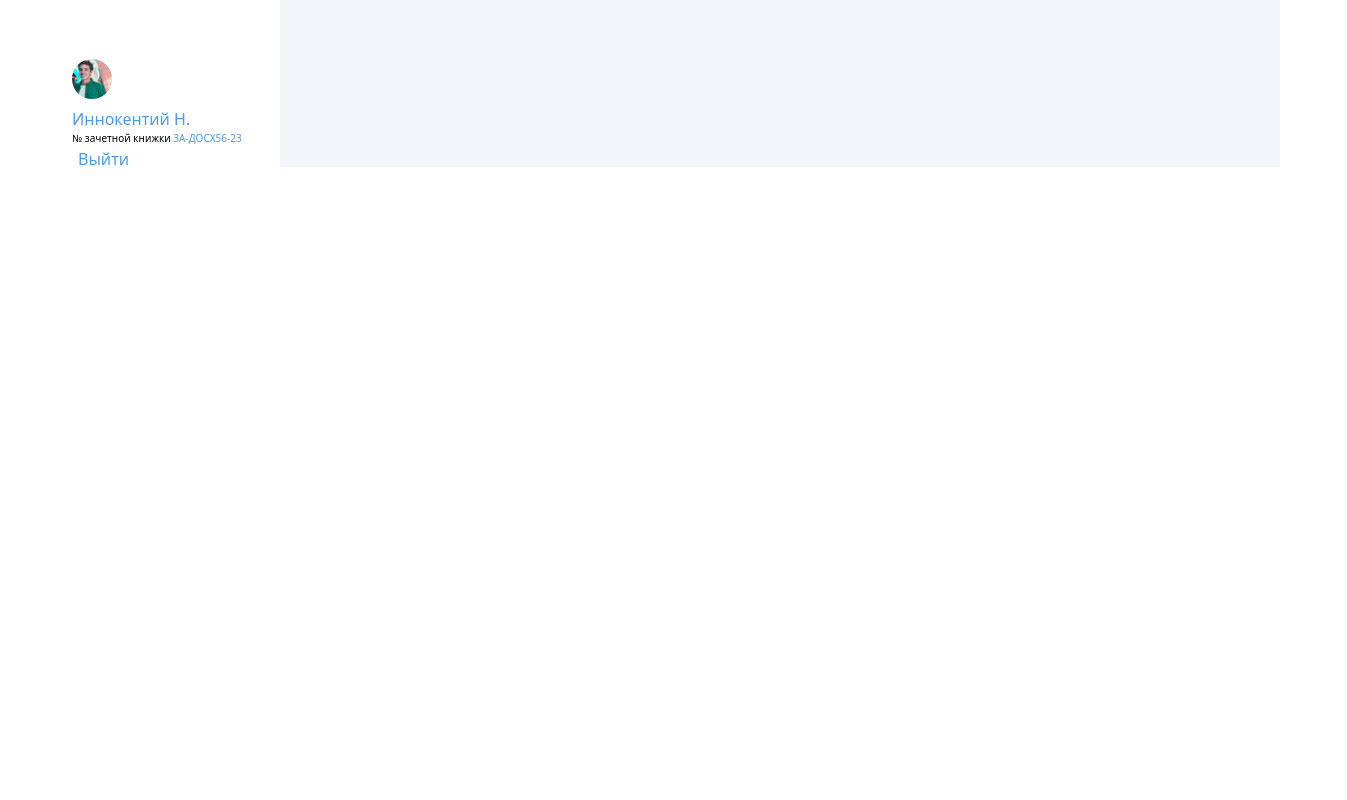
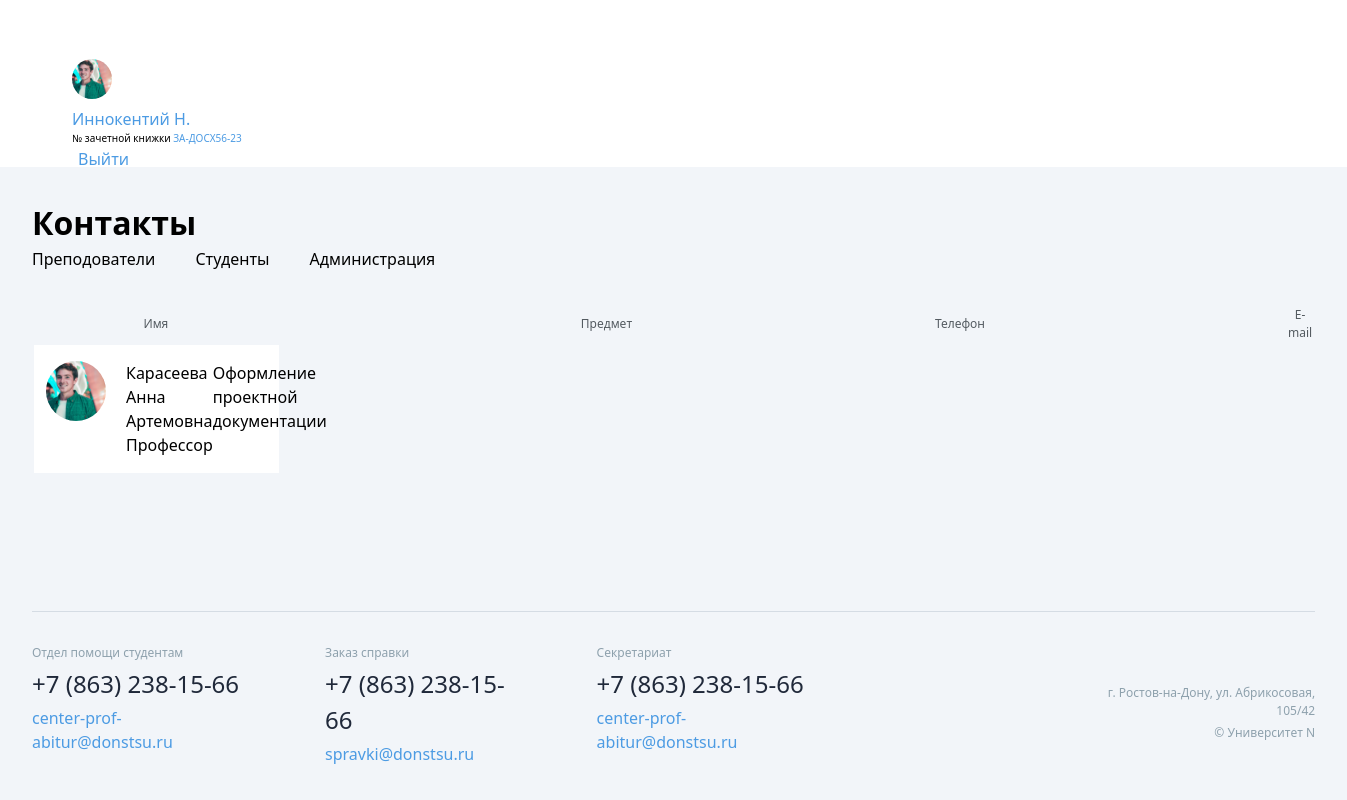
Before and after one commit to ev1ls4mur41/universityN, a Next.js app in the folder front/: page /contacts in a window 1280 px wide. Shown: the part 742-1542 px from the top of the page, 1347 px wide, since content can reach past the window. Before the commit the page ends 914 px from the top, so only its background shows below. Built offline with nearby package versions, Linux system fonts and the light colour scheme.

Commit message:
feat(front): Начал разметку страницы контакты, стилизовал футер

```diff
--- a/front/src/assets/PageStyle/contactstyles.module.sass
+++ b/front/src/assets/PageStyle/contactstyles.module.sass
@@ -1 +1,31 @@
 @import "src/assets/styles/config"
+
+.pageLinkEl
+  display: flex
+  flex-direction: row
+  padding-bottom: 32px
+
+.pageLink
+  padding-right: 40px
+
+
+.tableHead
+  font-weight: 400
+  font-size: 12px
+  color: #545B61
+  justify-content: space-between
+  padding-left: 300px
+
+
+.tableHead:first-child
+  padding-left: 0
+
+.studentCard
+  font-size: 16px
+  padding: 16px 12px
+  display: flex
+  flex-direction: row
+  background-color: #fff
+
+.memberName
+  padding-left: 20px
--- a/front/src/components/shared/Layout/Footer/footer.tsx
+++ b/front/src/components/shared/Layout/Footer/footer.tsx
@@ -33,6 +33,12 @@ function Footer() {
                         center-prof-abitur@donstsu.ru
                     </a>
                 </figure>
+                <figure className={FooterStyle.infoBlock}>
+                    <p className={FooterStyle.infoTitle}>
+                        г. Ростов-на-Дону, ул. Абрикосовая, 105/42
+                    </p>
+                    <p className={FooterStyle.infoTitle}>© Университет N</p>
+                </figure>
             </div>
         </footer>
     );
--- a/front/src/components/shared/Layout/Footer/style.module.sass
+++ b/front/src/components/shared/Layout/Footer/style.module.sass
@@ -3,18 +3,32 @@
 .footer
   display: flex
   flex-direction: row
-  position: relative
   width: 100%
+  align-items: center
+  justify-content: center
 
 
 .innerCont
   display: flex
   flex-direction: row
   border-top: 1px solid #D5DCE4
+  padding: 32px 0
+  justify-content: space-between
 
 .infoBlock
   display: flex
   flex-direction: column
+
+.infoBlock:nth-child(2)
+  padding-left: 80px
+
+.infoBlock:nth-child(3)
+  padding-left: 80px
+
+.infoBlock:nth-child(4)
+  text-align: right
+  padding-left: 275px
+  padding-top: 40px
 
 .infoTitle
   padding: 0 0 4px 0
--- a/front/src/pages/contacts.tsx
+++ b/front/src/pages/contacts.tsx
@@ -1,3 +1,4 @@
+import Image from 'next/image';
 import React from 'react';
 import ContactStyle from 'src/assets/PageStyle/contactstyles.module.sass';
 
@@ -5,14 +6,37 @@ import FullLayout from '@/components/shared/Layout/FullLayout';
 
 function contactsPage() {
     return (
-        <div className={ContactStyle.container}>
+        <div>
             <FullLayout>
                 <h1>Контакты</h1>
+                <figure className={ContactStyle.pageLinkEl}>
+                    <p className={ContactStyle.pageLink}>Преподователи</p>
+                    <p className={ContactStyle.pageLink}>Студенты</p>
+                    <p className={ContactStyle.pageLink}>Администрация</p>
+                </figure>
                 <table>
                     <tr>
-                        <th>Имя</th>
-                        <th>Предмет</th>
-                        <th>Имя</th>
+                        <th className={ContactStyle.tableHead}>Имя</th>
+                        <th className={ContactStyle.tableHead}>Предмет</th>
+                        <th className={ContactStyle.tableHead}>Телефон</th>
+                        <th className={ContactStyle.tableHead}>E-mail</th>
+                    </tr>
+                    <tr className={ContactStyle.studentCard}>
+                        <Image
+                            src="/images/svg/Avatar.svg"
+                            width={60}
+                            height={60}
+                            alt="Avatar Pic"
+                        />
+                        <figure className={ContactStyle.memberName}>
+                            <p className={ContactStyle.nameStud}>Карасеева Анна Артемовна</p>
+                            <p className={ContactStyle.groupStud}>Профессор</p>
+                        </figure>
+                        <figure className={ContactStyle.memberSubj}>
+                            <p className={ContactStyle.subject}>
+                                Оформление проектной документации
+                            </p>
+                        </figure>
                     </tr>
                 </table>
             </FullLayout>
```
Also changed, not shown: front/public/images/svg/sortAct.svg (added), front/public/images/svg/sortDis.svg (added).
